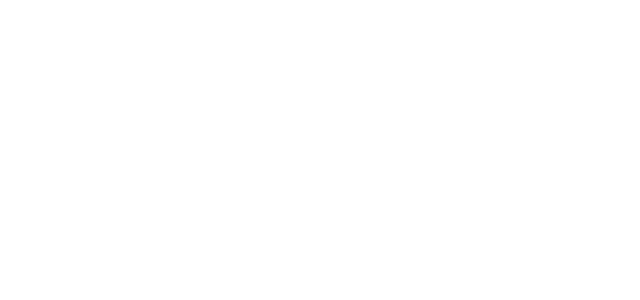
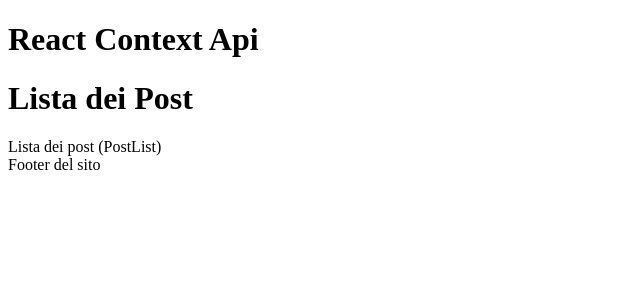
Before and after one commit to simoneburrai/react-context-api, a React (Vite) app: page /posts in a window 1280 px wide. Shown: the top 300 px of the page, without its empty margins (0-640 px from the left). Built offline with nearby package versions, Linux system fonts and the light colour scheme.

Commit message:
created site routing, with default layout, home page and post page

```diff
--- a/src/App.jsx
+++ b/src/App.jsx
@@ -1,12 +1,17 @@
-import { BrowserRouter, Routes, Route } from "react-router-dom"
+import { BrowserRouter, Routes, Route } from "react-router-dom";
+import DefaultLayout from "./layouts/DefaultLayout";
+import Home from "./pages/Home";
+import PostPage from "./pages/PostPage";
 
 function App() {
 
   return (
     <BrowserRouter>
       <Routes>
-        <Route path="/" />
-        <Route path="/posts" />
+        <Route element={<DefaultLayout />}>
+          <Route path="/" element={<Home />} />
+          <Route path="/posts" element={<PostPage />} />
+        </Route>
       </Routes>
     </BrowserRouter>
   )
--- /dev/null
+++ b/src/components/PostList.jsx
@@ -0,0 +1,7 @@
+const PostList = () => {
+    return <div className="post-container">
+        Lista dei post (PostList)
+    </div>
+}
+
+export default PostList;
--- /dev/null
+++ b/src/layouts/DefaultLayout.jsx
@@ -0,0 +1,15 @@
+import { Outlet } from "react-router-dom"
+
+const DefaultLayout = () => {
+    return <>
+        <header>
+            <h1>React Context Api</h1>
+        </header>
+        <Outlet />
+        <footer>
+            Footer del sito
+        </footer>
+    </>
+}
+
+export default DefaultLayout;
--- /dev/null
+++ b/src/pages/Home.jsx
@@ -0,0 +1,2 @@
+const Home = () => <main><h2>Home</h2></main>
+export default Home;
--- a/src/pages/PostPage.jsx
+++ b/src/pages/PostPage.jsx
@@ -0,0 +1,12 @@
+import PostList from "../components/PostList";
+
+const PostPage = () => {
+    return <main>
+        <div className="post-container">
+            <h1>Lista dei Post</h1>
+            <PostList />
+        </div>
+    </main>
+}
+
+export default PostPage;
```
Also changed, not shown: 1 other file (tests, documents, lock files or other folders).
